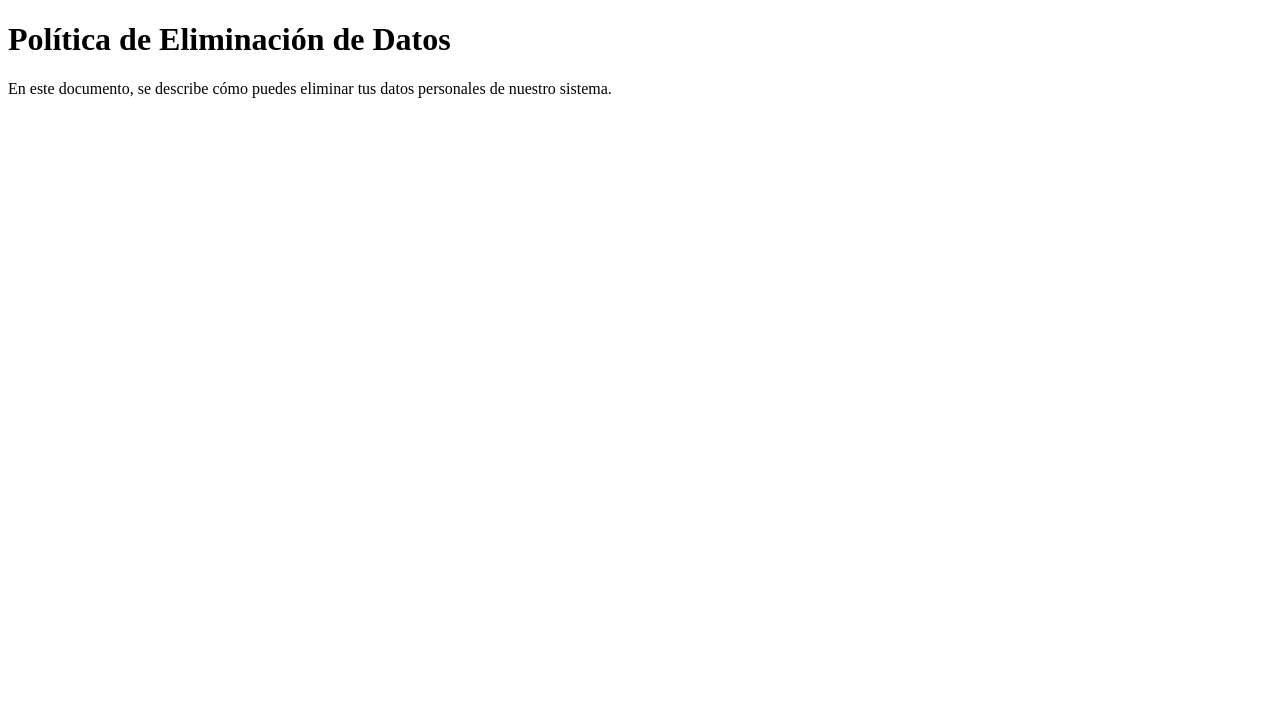
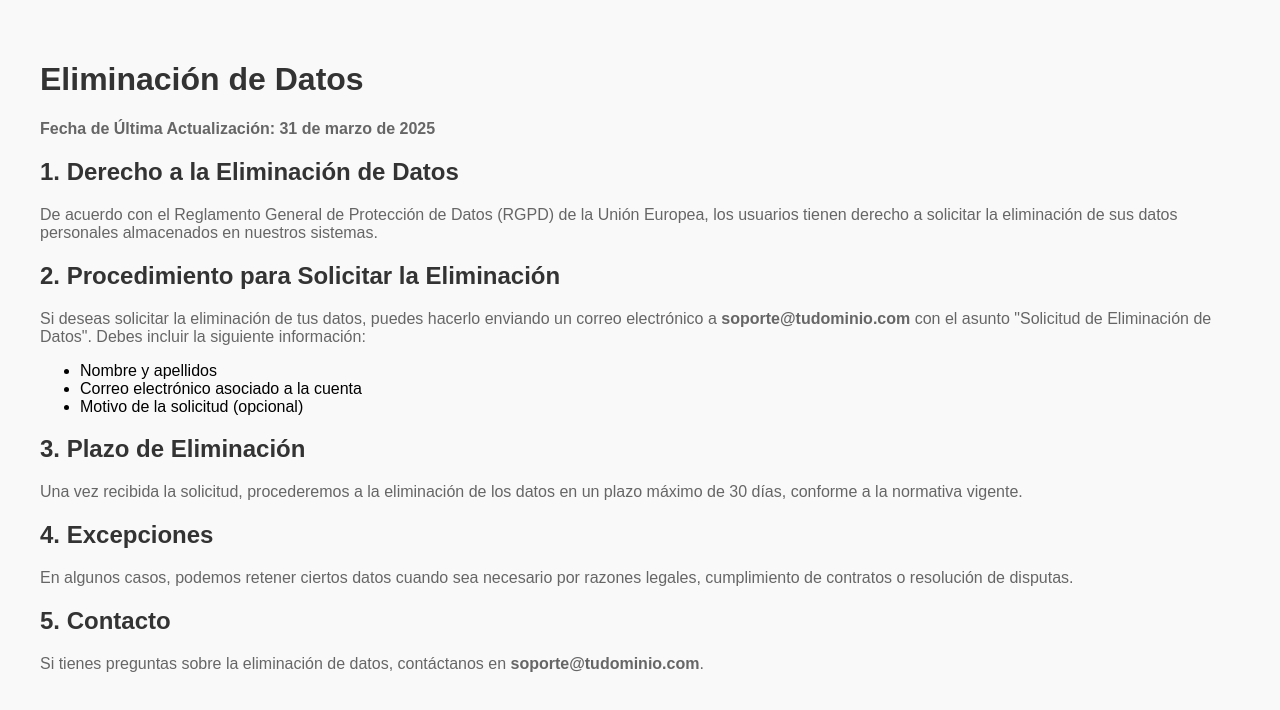
Before and after one commit to R2D1-BOT/r2d2-terminado, a plain HTML site: page eliminacion-datos.html in a window 1280 px wide. Drawn offline with Linux system fonts and the light colour scheme.

Commit message:
Update eliminacion-datos.html

```diff
--- a/eliminacion-datos.html
+++ b/eliminacion-datos.html
@@ -4,10 +4,43 @@
     <meta charset="UTF-8">
     <meta name="viewport" content="width=device-width, initial-scale=1.0">
     <title>Eliminación de Datos</title>
+    <style>
+        body {
+            font-family: Arial, sans-serif;
+            margin: 20px;
+            padding: 20px;
+            background-color: #f9f9f9;
+        }
+        h1, h2 {
+            color: #333;
+        }
+        p {
+            color: #666;
+        }
+    </style>
 </head>
 <body>
-    <h1>Política de Eliminación de Datos</h1>
-    <p>En este documento, se describe cómo puedes eliminar tus datos personales de nuestro sistema.</p>
-    <!-- Añade más detalles sobre el proceso de eliminación de datos -->
+    <h1>Eliminación de Datos</h1>
+    <p><strong>Fecha de Última Actualización: 31 de marzo de 2025</strong></p>
+
+    <h2>1. Derecho a la Eliminación de Datos</h2>
+    <p>De acuerdo con el Reglamento General de Protección de Datos (RGPD) de la Unión Europea, los usuarios tienen derecho a solicitar la eliminación de sus datos personales almacenados en nuestros sistemas.</p>
+
+    <h2>2. Procedimiento para Solicitar la Eliminación</h2>
+    <p>Si deseas solicitar la eliminación de tus datos, puedes hacerlo enviando un correo electrónico a <strong>soporte@tudominio.com</strong> con el asunto "Solicitud de Eliminación de Datos". Debes incluir la siguiente información:</p>
+    <ul>
+        <li>Nombre y apellidos</li>
+        <li>Correo electrónico asociado a la cuenta</li>
+        <li>Motivo de la solicitud (opcional)</li>
+    </ul>
+
+    <h2>3. Plazo de Eliminación</h2>
+    <p>Una vez recibida la solicitud, procederemos a la eliminación de los datos en un plazo máximo de 30 días, conforme a la normativa vigente.</p>
+
+    <h2>4. Excepciones</h2>
+    <p>En algunos casos, podemos retener ciertos datos cuando sea necesario por razones legales, cumplimiento de contratos o resolución de disputas.</p>
+
+    <h2>5. Contacto</h2>
+    <p>Si tienes preguntas sobre la eliminación de datos, contáctanos en <strong>soporte@tudominio.com</strong>.</p>
 </body>
 </html>
```
